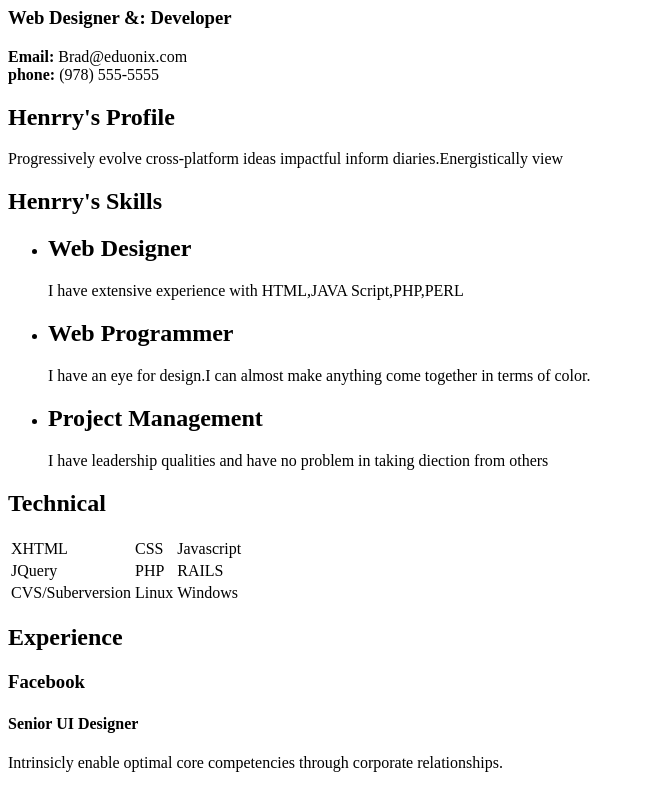
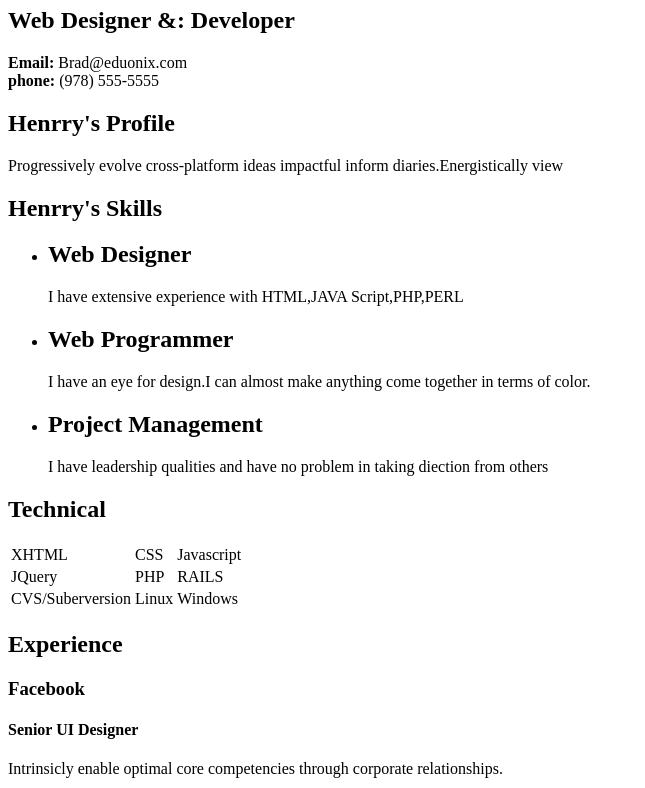
Before and after one commit to roshni-rawat-cs18/my-first-html-self-work, a plain HTML site: page index.html in a window 1280 px wide. Shown: the part 73-861 px from the top of the page, without its empty margins (0-645 px from the left). Drawn offline with Linux system fonts and the light colour scheme.

Commit message:
Update index.html

```diff
--- a/index.html
+++ b/index.html
@@ -5,7 +5,7 @@
 </head>
 <body>
 		<h1>Henrry hello</h1>
-		<h3>Web Designer  &amp: Developer</h3>
+		<h2>Web Designer  &amp: Developer</h2>
 		<strong>Email: </strong>Brad@eduonix.com<br />
 		<strong>phone: </strong> (978) 555-5555
 
```
